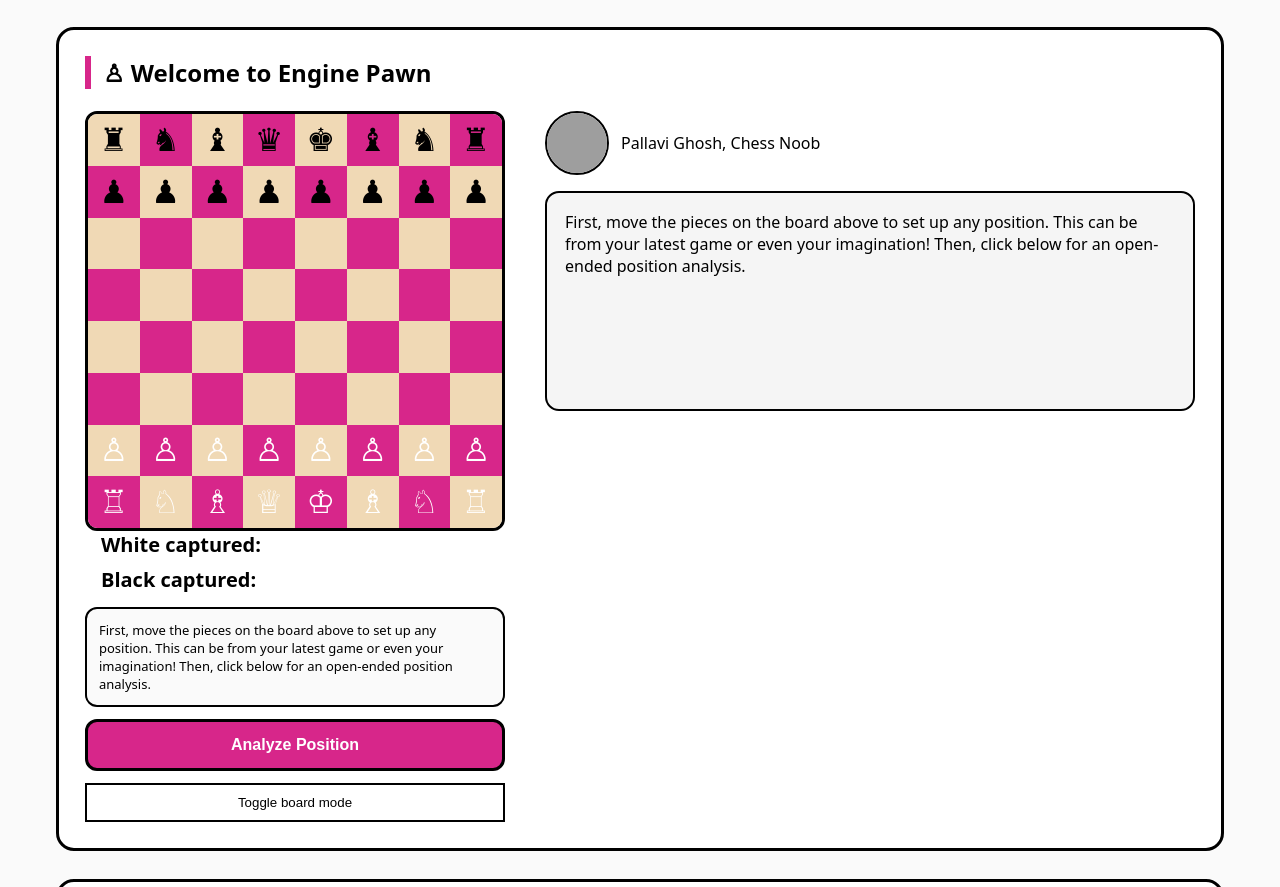
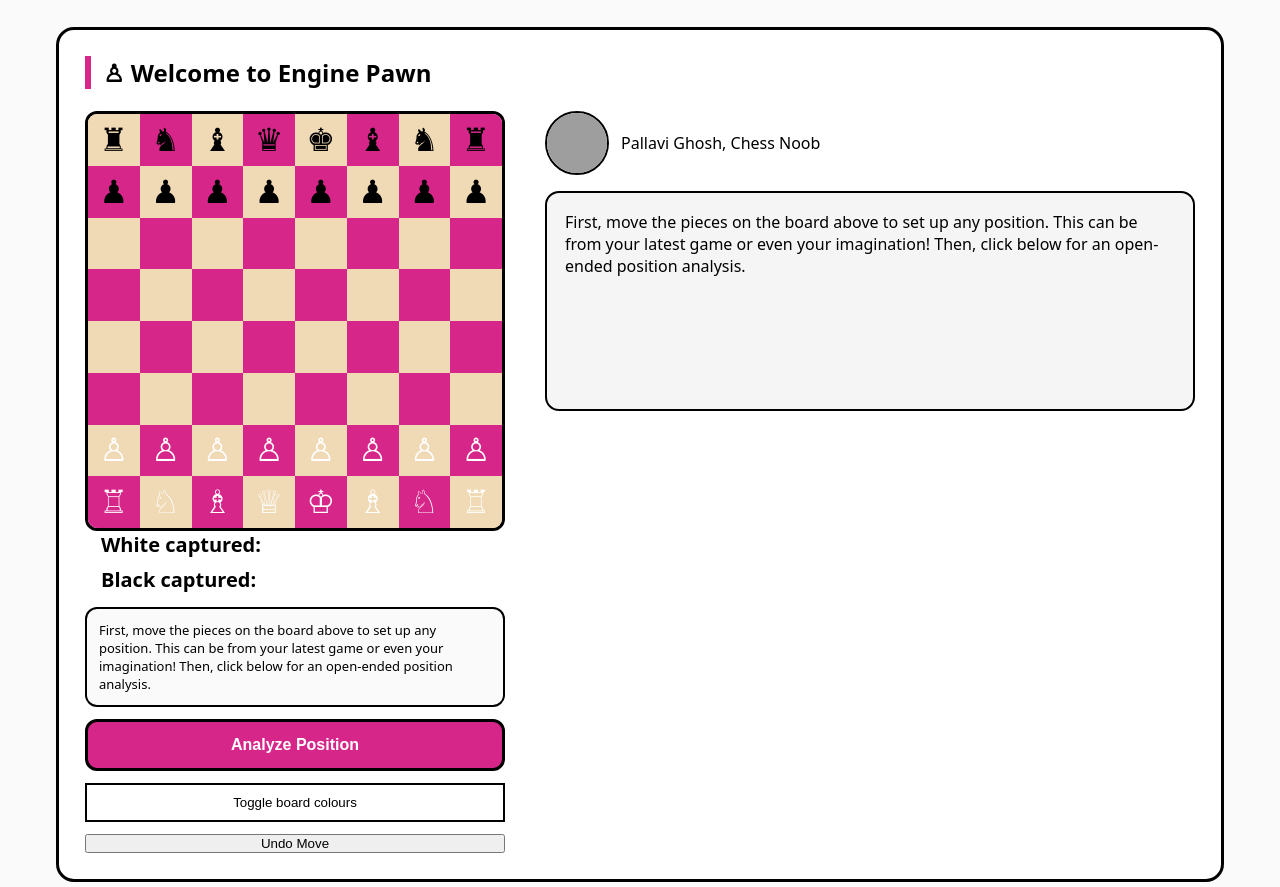
Before and after one commit to Pallavighxsh/engine-pawn, a website: page index.html in a window 1280 px wide. Shown: the part 65-952 px from the top of the page. Drawn offline with Linux system fonts and the light colour scheme; grey boxes are pictures that could not be loaded.

Commit message:
Update index.html

```diff
--- a/index.html
+++ b/index.html
@@ -52,8 +52,13 @@
           </button>
 
           <button id="colorToggle" class="toggle">
-            Toggle board mode
+            Toggle board colours
           </button>
+
+            <button id="undoBtn" class="undo-btn">
+    Undo Move
+  </button>
+
 
         </div>
 
```
